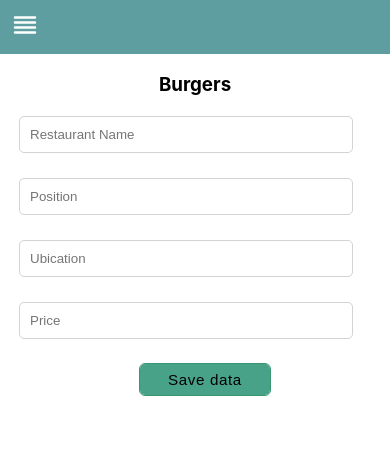
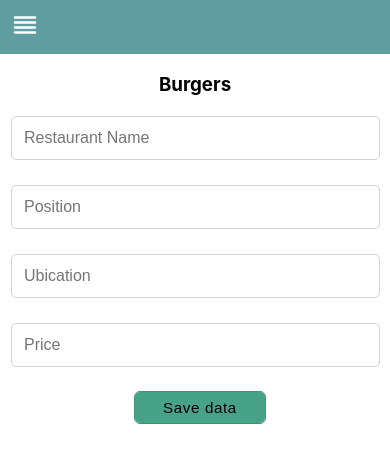
Before and after one commit to javirro/food-ranking-ui, a React (Create React App) app: page /burgers in a window 390 px wide. Shown: the top 462 px of the page. Built offline with nearby package versions, Linux system fonts and the light colour scheme; no server answers.

Commit message:
Update style for textInputs and error and done messages after register

```diff
--- a/src/Styles/addItemButton.css
+++ b/src/Styles/addItemButton.css
@@ -26,26 +26,13 @@
     background: #71d8bb;
 }
 
-@media (max-width: 425px) {
-    .save-btn-container {
-        padding: 5px;
-        margin-top: 0px;
-        margin-left: 0px;
-    }
-    .save-btn:active {
-        outline: 2px solid rgb(52, 124, 94);
-        background: #71d8bb;
-    }
-}
-
 .error-message-container {
     display: flex;
     flex-direction: column;
     justify-content: center;
     align-items: center;
     margin-top: 15px;
-    width: 80%;
-    padding: 5px;
+    padding: 5px 15px;
     color: rgb(115, 0, 0);
     font-size: 0.9rem;
     font-weight: bold;
@@ -58,11 +45,44 @@
     justify-content: center;
     align-items: center;
     margin-top: 15px;
-    width: 80%;
-    padding: 5px;
+    padding: 5px 15px;
     color: rgb(15, 73, 1);
     font-size: 0.9rem;
     font-weight: bold;
     background-color: rgb(146, 255, 131);
     border-radius: 5px;
 }
+
+@media (max-width: 425px) {
+    .save-btn-container {
+        width: 100%;
+        padding: 5px;
+        margin: 0px 0px;
+    }
+    .save-btn:active {
+        outline: 2px solid rgb(52, 124, 94);
+        background: #71d8bb;
+    }
+    .error-message-container {
+        align-items: flex-start;
+    }
+    .done-message {
+        align-items: flex-start;
+    }
+}
+
+@media (max-width: 375px) {
+    .save-btn-container {
+        width: 100%;
+    }
+    .save-btn:active {
+        outline: 2px solid rgb(52, 124, 94);
+        background: #71d8bb;
+    }
+    .error-message-container {
+        align-items: flex-start;
+    }
+    .done-message {
+        align-items: flex-start;
+    }
+}
--- a/src/Styles/textInputs.css
+++ b/src/Styles/textInputs.css
@@ -2,14 +2,16 @@
     display: grid;
     grid-template-columns: 270px 120px;
     margin-left: 10px;
+    overflow-x: hidden;
 }
 
 .text-inputs {
     margin: 10px;
-    padding: 10px;
+    padding: 12px;
     border-radius: 5px;
     border: 1px solid lightgrey;
     color: rgb(71, 71, 71);
+    font-size: 1rem;
 }
 
 @media (max-width: 425px) {
@@ -18,12 +20,24 @@
         flex-direction: column;
         justify-content: center;
         align-items: center;
+        overflow-x: hidden;
         gap: 5px;
-        width: 80%;
-        padding: 10px 20px;
-        margin-top: 0px;
+        width: 88%;
+        padding: 10px 16px;
+        margin: 0px 10px 0px 8px;
     }
     .text-inputs {
         width: 100%;
     }
 }
+
+@media (max-width: 375px) {
+    .inputs-container {
+        width: 85%;
+        padding: 10px 15px;
+        margin: 0px 10px 0px 8px;
+    }
+    .text-inputs {
+        width: 100%;
+    }
+}
```
